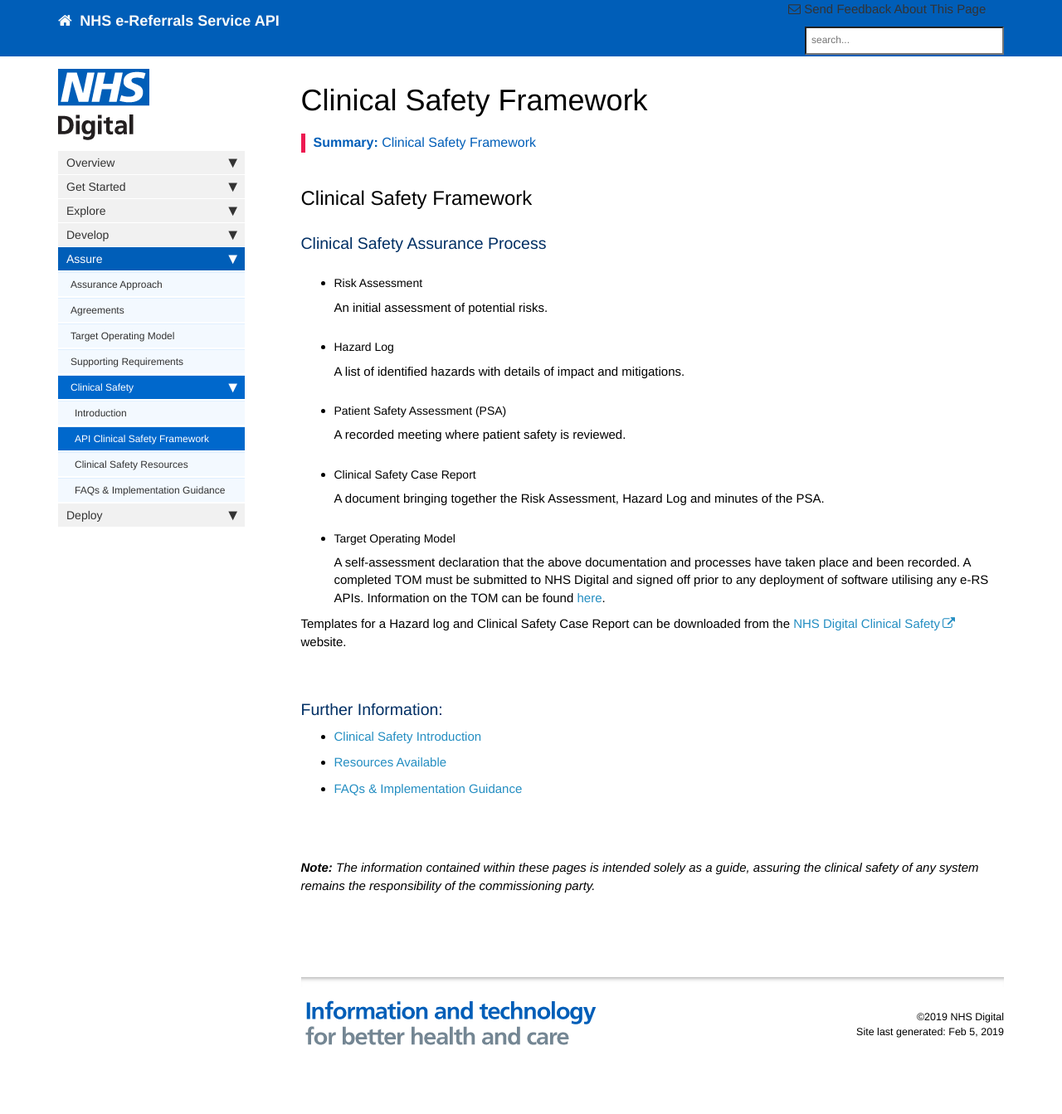
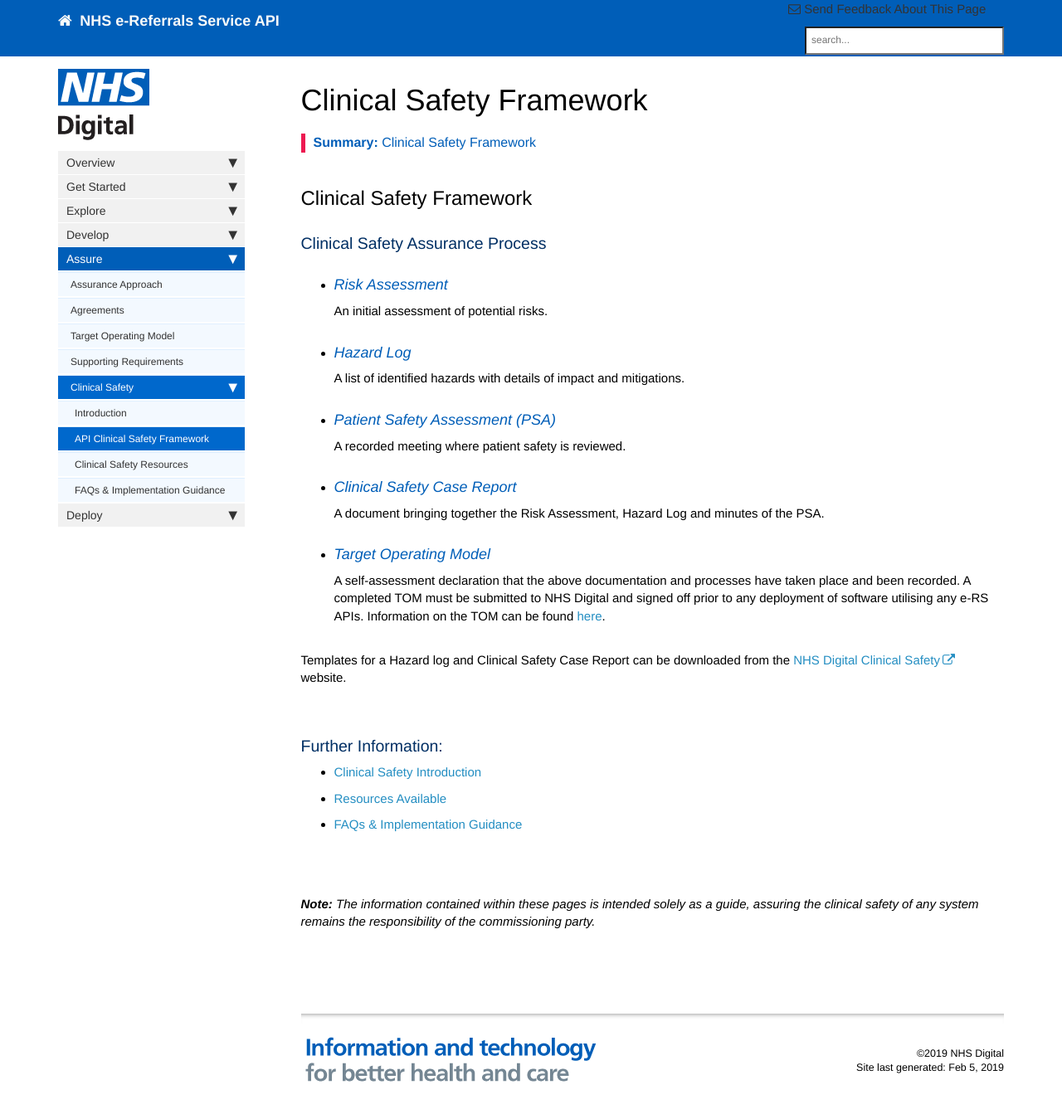
Before and after one commit to nhsconnect/digital-referrals, a Jekyll site: the page built from pages/assure/clinical_safety/clinical_safety_framework.md, in a window 1280 px wide and 1365 px high. Shown: the top 1343 px of the window at 83% size. Built offline with Jekyll 4.4.1, drawn with Linux system fonts in a browser that asks for light colours; nearby versions of some CDN libraries; comment, search, counter and statistics services are not loaded.

Commit message:
Minor edit to clinical_safety_framework

```diff
--- a/pages/assure/clinical_safety/clinical_safety_framework.md
+++ b/pages/assure/clinical_safety/clinical_safety_framework.md
@@ -10,17 +10,18 @@ summary: "Clinical Safety Framework"
 ## Clinical Safety Framework
 
 ### Clinical Safety Assurance Process
-- ##### Risk Assessment
+- #### Risk Assessment
   An initial assessment of potential risks.
-- ##### Hazard Log
+- #### Hazard Log
   A list of identified hazards with details of impact and mitigations.
-- ##### Patient Safety Assessment (PSA)
+- #### Patient Safety Assessment (PSA)
   A recorded meeting where patient safety is reviewed.
-- ##### Clinical Safety Case Report
+- #### Clinical Safety Case Report
   A document bringing together the Risk Assessment, Hazard Log and minutes of the PSA.
-- ##### Target Operating Model
+- #### Target Operating Model
   A self-assessment declaration that the above documentation and processes have taken place and been recorded. A completed TOM must be submitted to NHS Digital and signed off prior to any deployment of software utilising any e-RS APIs. Information on the TOM can be found [here](assure_tom.html).
 
+<br>
 Templates for a Hazard log and Clinical Safety Case Report can be downloaded from the [NHS Digital Clinical Safety](https://digital.nhs.uk/services/solution-assurance/the-clinical-safety-team/clinical-safety-documentation#clinical-risk-management) website.
 
 <br>
```
